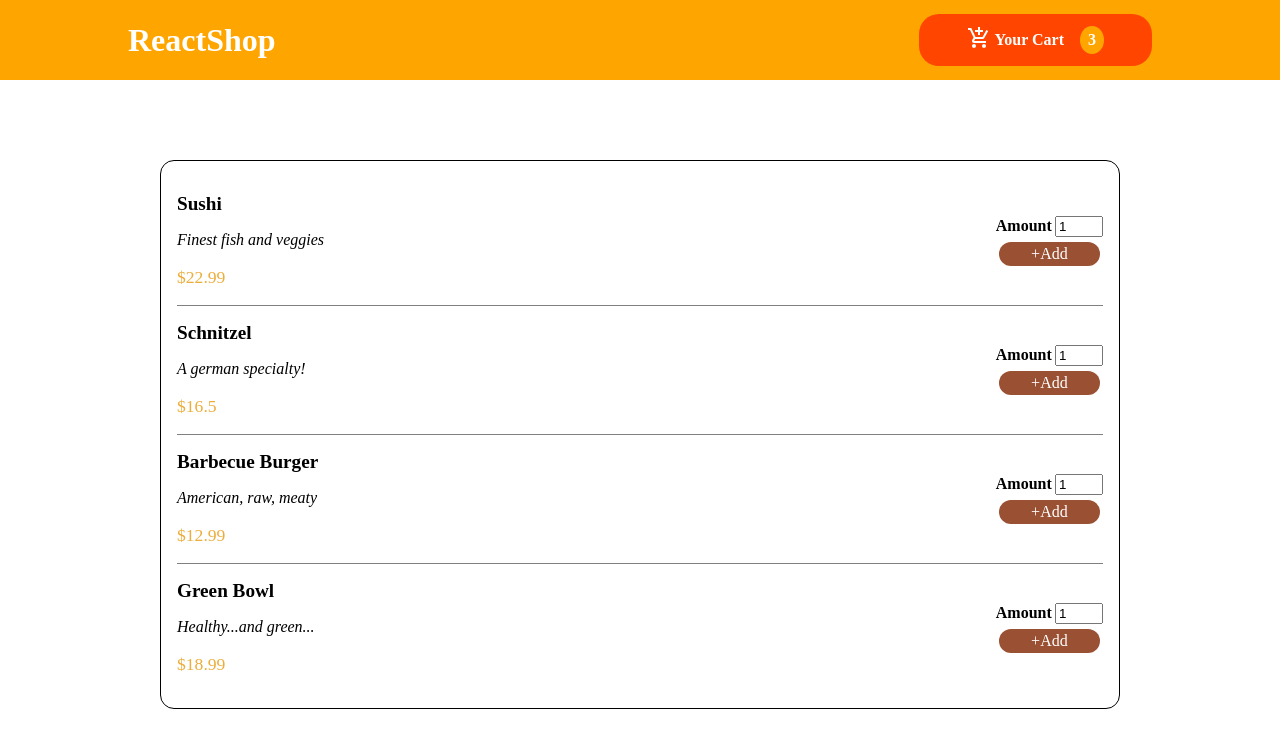
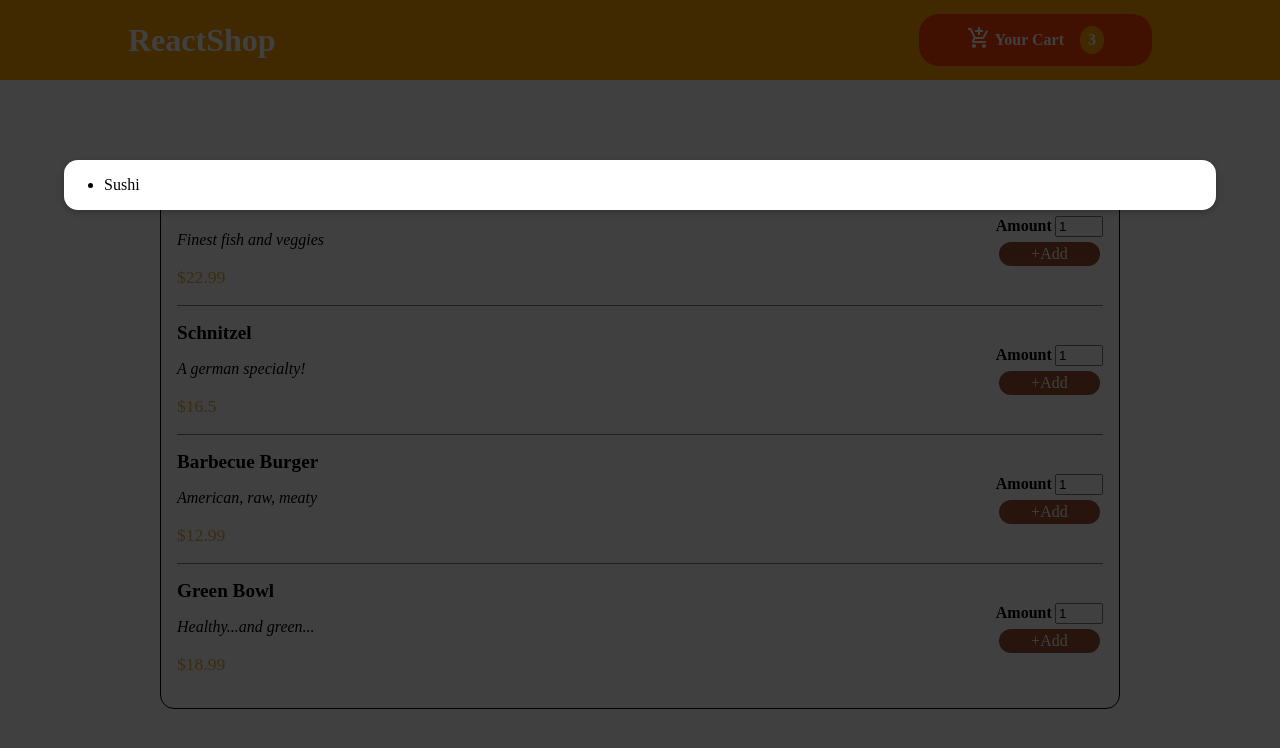
Before and after one commit to dobidugi/react-shop, a React (Create React App) app: page / in a window 1280 px wide. Shown: the top 748 px of the page. Built offline with nearby package versions, Linux system fonts and the light colour scheme.

Commit message:
Modal 완성 & 임시 장바구나 생성

```diff
--- a/public/default.css
+++ b/public/default.css
@@ -10,3 +10,9 @@
     all: unset;
     cursor: pointer;
 }
+
+#overlays {
+    display: flex;
+    justify-content: center;
+    align-items: center;
+}
--- a/public/index.html
+++ b/public/index.html
@@ -9,5 +9,6 @@
 </head>
 <body>
     <div id="root"></div>
+    <div id="overlays"></div>
 </body>
 </html>
--- a/src/App.js
+++ b/src/App.js
@@ -1,13 +1,15 @@
+import Cart from "components/Cart/Cart";
 import ItemList from "components/Items/ItemList";
 import React from "react";
 import Header from "./components/Layout/Header/Header";
 
 function App() {
     return (
-        <div className="App">
+        <React.Fragment>
+            <Cart />
             <Header />
             <ItemList />
-        </div>
+        </React.Fragment>
     );
 }
 
--- /dev/null
+++ b/src/components/Cart/Cart.jsx
@@ -0,0 +1,19 @@
+import React from "react";
+import classes from "./Cart.module.css";
+import Modal from "../UI/Modal";
+function Cart() {
+    const DUMMY_CARTLIST = (
+        <ul className={classes["cart-items"]}>
+            {[{ id: "c1", name: "Sushi", amount: 2, price: 12.99 }].map((item) => (
+                <li key={item.id}>{item.name}</li>
+            ))}
+        </ul>
+    );
+    return (
+        <Modal>
+            {DUMMY_CARTLIST}
+        </Modal>
+    );
+}
+
+export default Cart;
--- /dev/null
+++ b/src/components/UI/Modal.jsx
@@ -0,0 +1,28 @@
+import React from "react";
+import ReactDOM from "react-dom";
+import classes from "./Modal.module.css";
+
+const Backdrop = () => {
+    return <div className={classes.backdrop}></div>;
+};
+
+const ModalOverlay = (props) => {
+    return (
+        <div className={classes.modal}>
+            <div className={classes.content}>{props.children}</div>
+        </div>
+    );
+};
+
+const portalElement = document.getElementById("overlays");
+
+function Modal(props) {
+    return (
+        <React.Fragment>
+            {ReactDOM.createPortal(<Backdrop />, portalElement)}
+            {ReactDOM.createPortal(<ModalOverlay>{props.children}</ModalOverlay>, portalElement)}
+        </React.Fragment>
+    );
+}
+
+export default Modal;
--- /dev/null
+++ b/src/components/UI/Modal.module.css
@@ -0,0 +1,19 @@
+.backdrop {
+    position: fixed;
+    top: 0;
+    left: 0;
+    width: 100%;
+    height: 100vh;
+    z-index: 20;
+    background-color: rgba(0, 0, 0, 0.75);
+}
+
+.modal {
+    position: fixed;
+    top: 20vh;
+    width: 90%;
+    background-color: white;
+    border-radius: 14px;
+    box-shadow: 0 2px 8px rgba(0, 0, 0, 0.25);
+    z-index: 30;
+}
```
Also changed, not shown: src/components/Cart/Cart.module.css (added).
